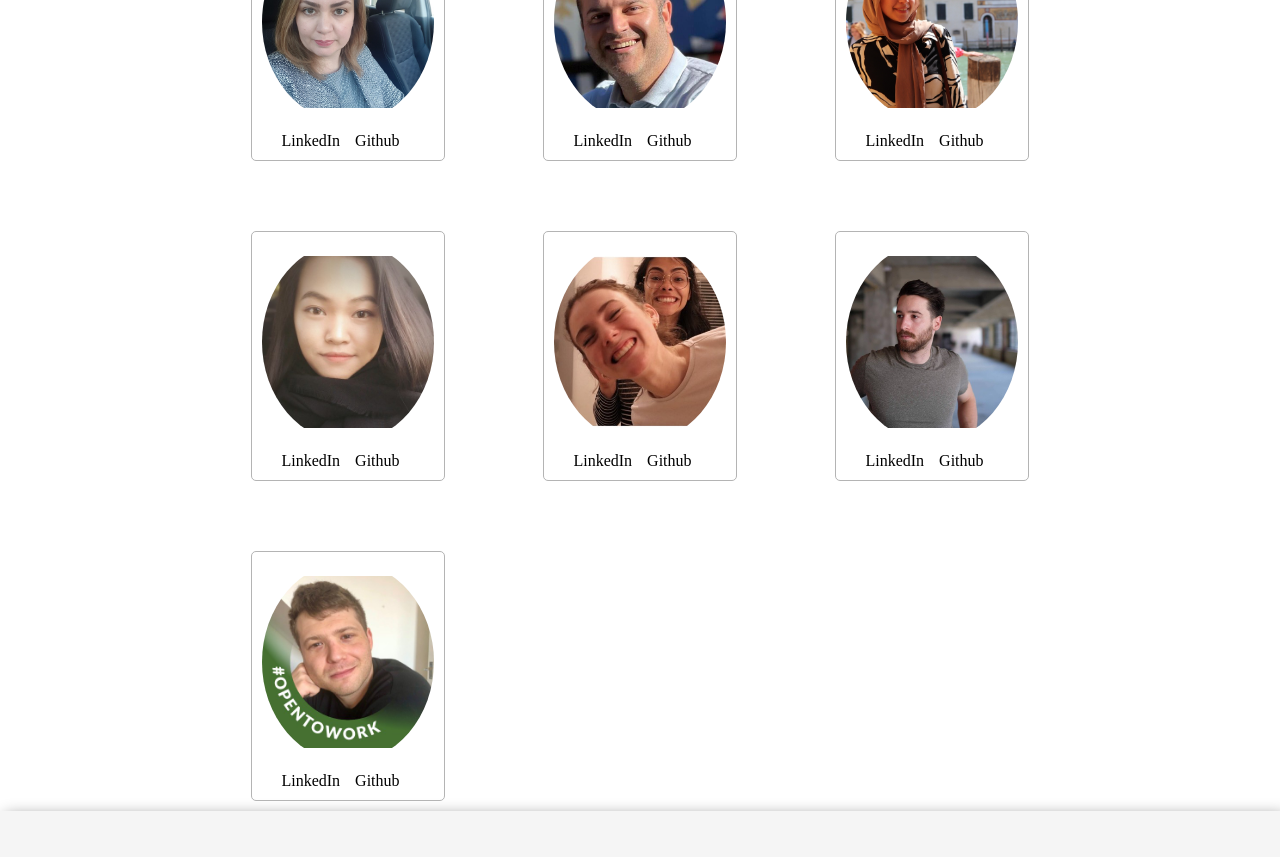
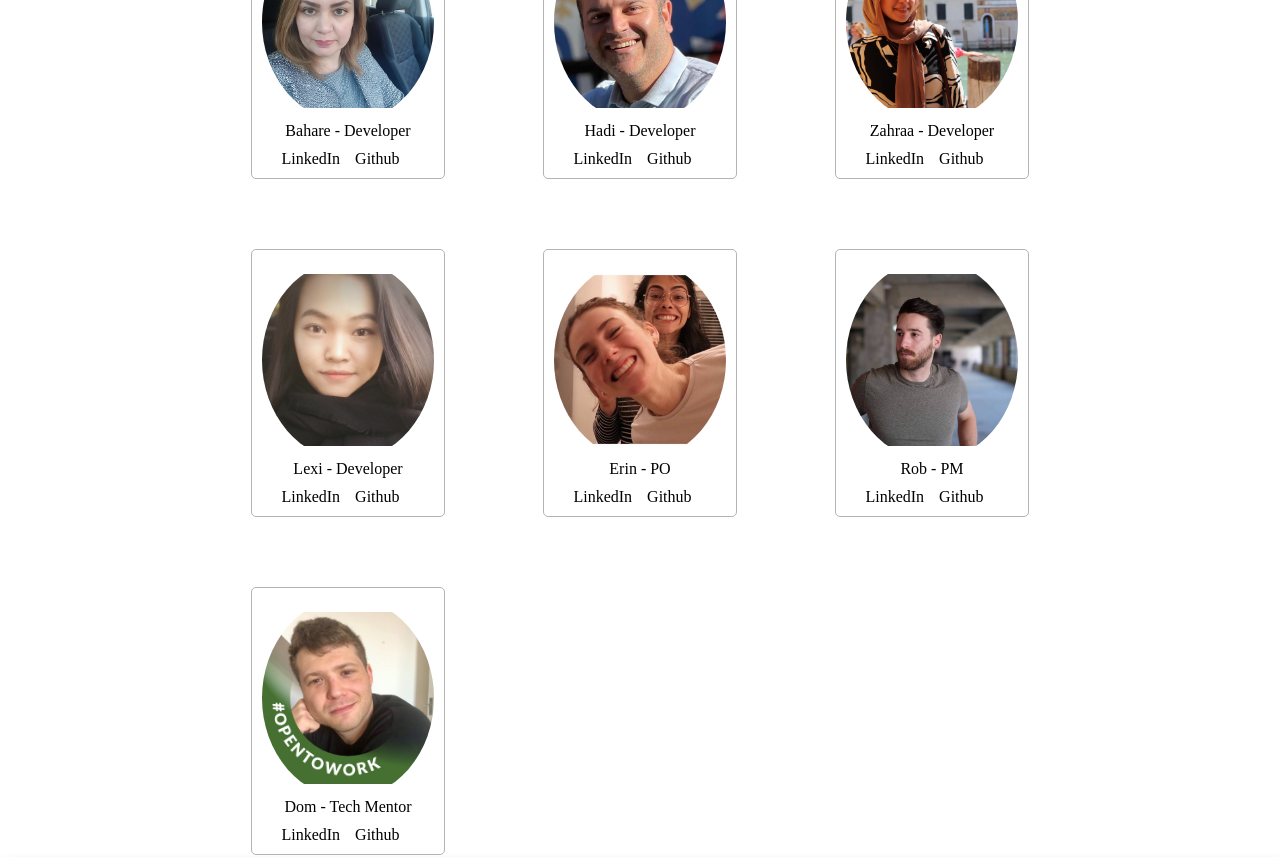
Before and after one commit to Bahare09/ldn9-fp-wordwise, a React (Create React App) app in the folder client/: page /about in a window 1280 px wide. Shown: the part 500-1357 px from the top of the page. Built offline with nearby package versions, Linux system fonts and the light colour scheme.

Commit message:
add descriptions

```diff
--- a/client/src/pages/About.js
+++ b/client/src/pages/About.js
@@ -12,6 +12,15 @@ import dom from "../images/dom.jpg";
 
 const About = () => {
 	const images = [bahare, hadi, zahraa, lexi, erin, rob, dom];
+	const descriptions = [
+		"Bahare - Developer",
+		"Hadi - Developer",
+		"Zahraa - Developer",
+		"Lexi - Developer",
+		"Erin - PO",
+		"Rob - PM",
+		"Dom - Tech Mentor",
+	];
 
 	return (
 		<div>
@@ -34,6 +43,7 @@ const About = () => {
 								<div className="picture-container">
 									<img src={element} alt={`element${index + 1}`} />
 								</div>
+								<p>{descriptions[index]}</p>
 								<div className="social-media-links">
 									<a href="#linkedin" target="_blank" rel="">
 										LinkedIn
```
